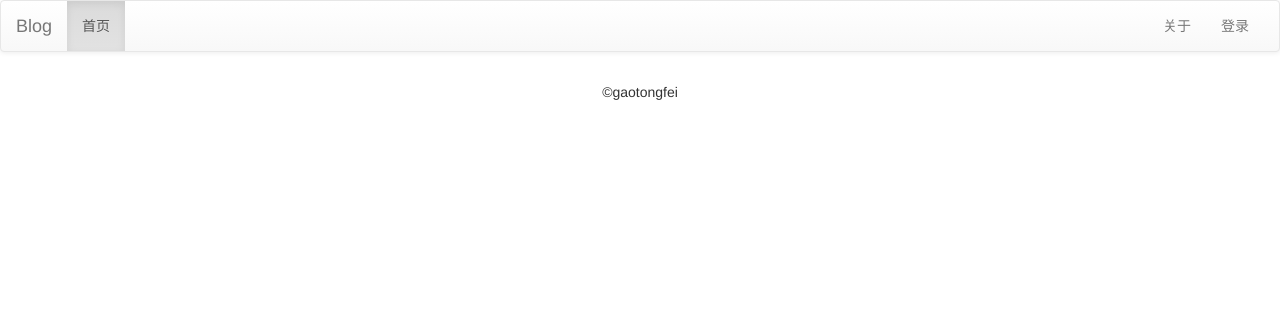
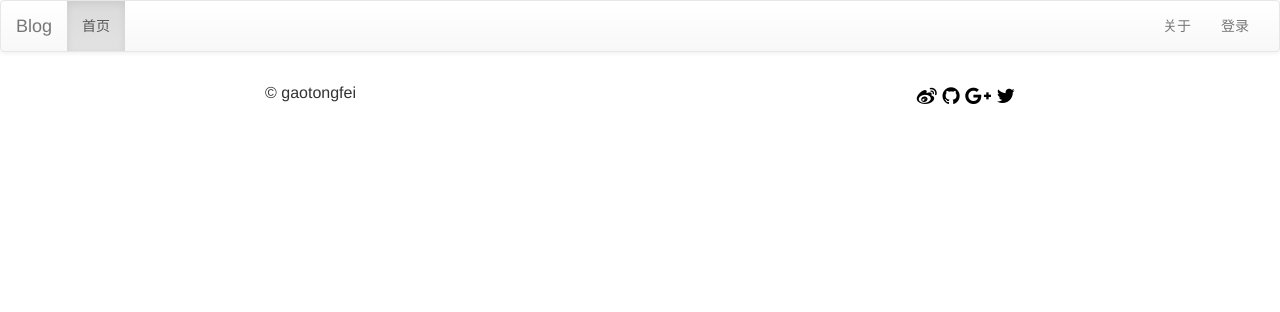
Before and after one commit to gaotongfei/flask-blog, a Flask app: page / in a window 1280 px wide. Shown: the top 312 px of the page. Run offline with Flask 2, Linux system fonts and the light colour scheme; data that the repository does not hold is empty; some libraries are stand-ins or nearby versions.

Commit message:
social links

```diff
--- a/templates/article.html
+++ b/templates/article.html
@@ -1,6 +1,7 @@
 {% extends "base.html" %}
 {% block title %}文章 {% endblock %}
 {% block head %}
+<link rel="stylesheet" href="//maxcdn.bootstrapcdn.com/font-awesome/4.3.0/css/font-awesome.min.css">
 {{ pagedown.html_head() }}
     {{ super() }}
     <style>
--- a/templates/index.html
+++ b/templates/index.html
@@ -1,6 +1,7 @@
 {% extends "base.html" %}
 {% block title %}首页{% endblock %}
 {% block head %}
+<link rel="stylesheet" href="//maxcdn.bootstrapcdn.com/font-awesome/4.3.0/css/font-awesome.min.css">
     {{ super() }}
     <style type="text/css">
         {% include "snipple/footer.css" %}
--- a/templates/snipple/footer.css
+++ b/templates/snipple/footer.css
@@ -1,4 +1,16 @@
 #footer{
     margin-bottom: 20px;
-    text-align: center;
+    font-size: 16px;
 }
+#social{
+    font-size: 20px;
+    float: right;
+}
+
+#social a{
+    color: #000000;
+}
+
+#social a:hover{
+    color: #265a88;
+}
--- a/templates/snipple/footer.html
+++ b/templates/snipple/footer.html
@@ -1,7 +1,15 @@
 <div class="container">
     <div class="row" id="footer">
         <div class="col-md-2"></div>
-        <div class="col-md-8">&copy;gaotongfei</div>
+        <div class="col-md-8">
+            &copy;&nbsp;gaotongfei
+            <div id="social">
+                <a href="http://weibo.com/weirdGeek/profile?rightmod=1&wvr=6&mod=personinfo" target="_blank"><i class="fa fa-weibo"></i></a>
+                <a href="https://github.com/gaotongfei" target="_blank"><i class="fa fa-github"></i></a>
+                <a href="https://plus.google.com/u/0/112203409147505445169/posts" target="_blank"><i class="fa fa-google-plus"></i></a>
+                <a href="https://twitter.com/gaotongfei" target="_blank"><i class="fa fa-twitter"></i></a>
+            </div>
+        </div>
         <div class="col-md-2"></div>
     </div>
 </div>
```
